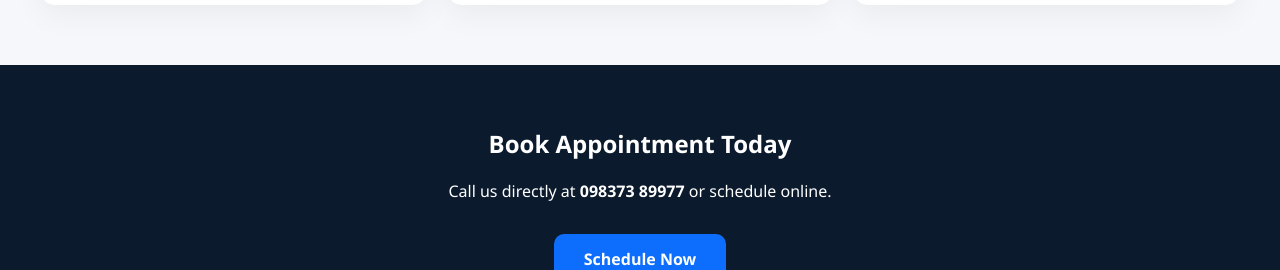
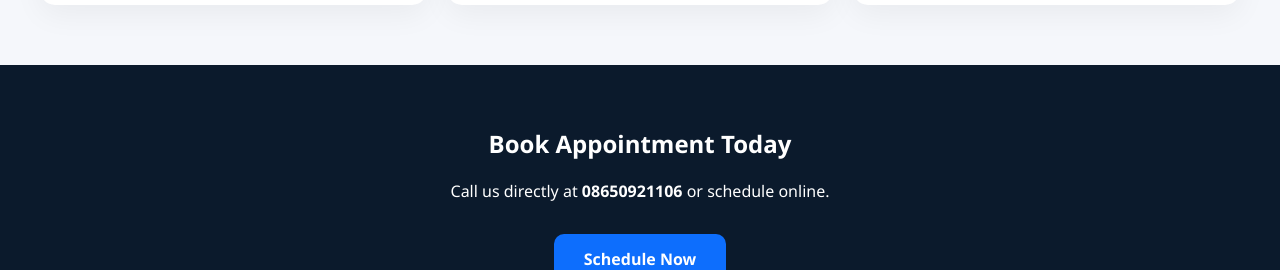
Before and after one commit to kinh17631-star/DevAnnantHospital, a Next.js app: page / in a window 1280 px wide. Shown: the part 1488-1758 px from the top of the page. Built offline with nearby package versions, Linux system fonts and the light colour scheme.

Commit message:
Update index.js

```diff
--- a/pages/index.js
+++ b/pages/index.js
@@ -155,7 +155,7 @@ export default function Home() {
           viewport={{ once: true }}
         >
           <h2 style={{ marginBottom: "15px" }}>Book Appointment Today</h2>
-          <p style={{ marginBottom: "20px" }}>Call us directly at <strong>098373 89977</strong> or schedule online.</p>
+          <p style={{ marginBottom: "20px" }}>Call us directly at <strong>08650921106</strong> or schedule online.</p>
 
           <a href="/appointment">
             <button style={btnLight}>Schedule Now</button>
```
